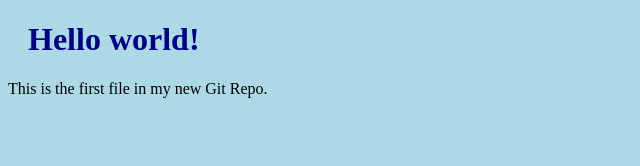
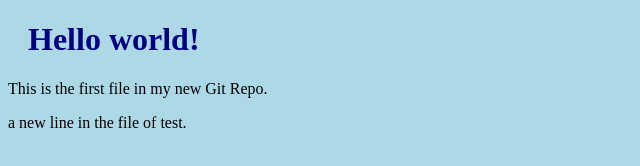
Before and after one commit to rkd59/hello-world, a plain HTML site: page index.html in a window 1280 px wide. Shown: the whole page, without its empty margins (0-640 px from the left). Drawn offline with Linux system fonts and the light colour scheme.

Commit message:
updated index.html with new  line!

```diff
--- a/index.html
+++ b/index.html
@@ -9,5 +9,6 @@
 <body>
     <h1>Hello world!</h1>
     <p>This is the first file in my new Git Repo.</p>
+    <p>a new line in the file of test.</p>
 </body>
 </html>
```
